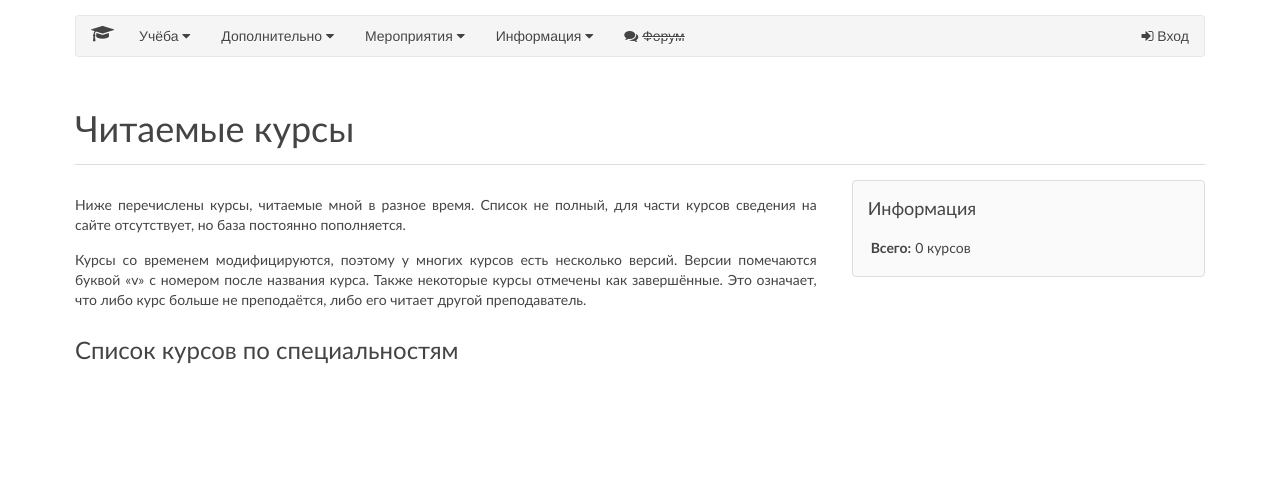
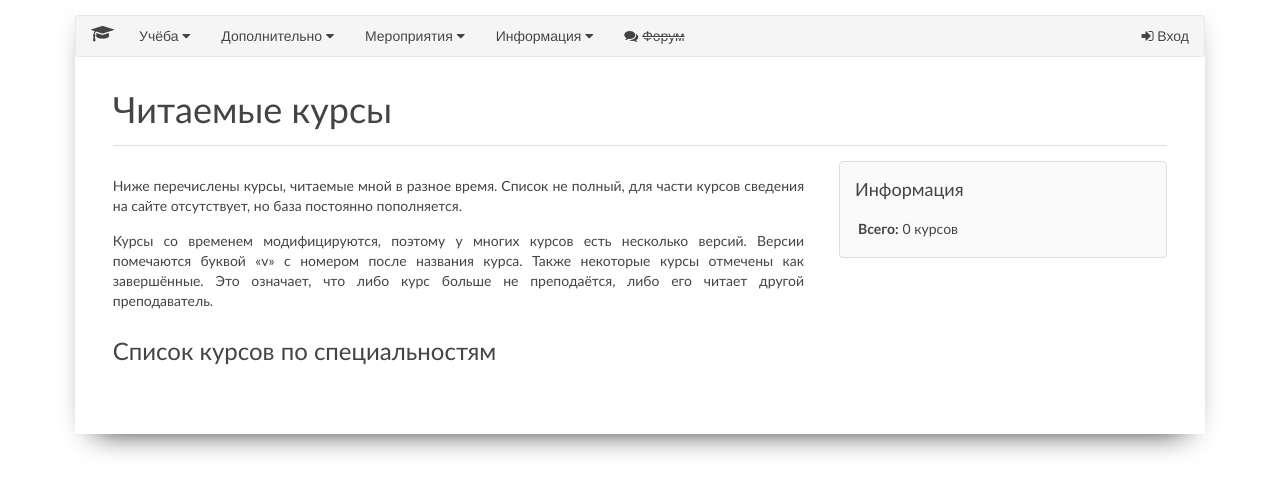
Before and after one commit to fromeflow/worksite, a Django app: template templates/courses/course_list.html in a window 1280 px wide. Shown: the top 493 px of the page. Run offline with Django 3.2, Linux system fonts and the light colour scheme; the template is opened without the code that fills it, so the values that code supplies are empty.

Commit message:
Добавлена тень вокруг блока content

```diff
--- a/templates/base.html
+++ b/templates/base.html
@@ -15,7 +15,6 @@
     </head>
 
     <body>
-
         <div class="uk-container uk-container-center uk-margin-top uk-margin-large-bottom">
             <nav class="uk-navbar uk-margin-large-bottom">
                 <a class="uk-navbar-brand uk-hidden-small" href="/"><i class="uk-icon-justify uk-icon-graduation-cap"></i></a>
@@ -106,6 +105,7 @@
                 <div class="uk-navbar-brand uk-navbar-center uk-visible-small"><i class="uk-icon-justify uk-icon-graduation-cap"></i></div>
             </nav>
 
+            <div style="box-shadow: 0px 4mm 8mm -5mm #000000; padding:25mm 10mm 10mm 10mm; margin: -30mm 0 0 0;">
             {% block content %}
             <h1>{% block content_head %}{% endblock %}</h1>
             <hr>
@@ -118,6 +118,7 @@
                 </div>
             </div>
             {% endblock %}
+            </div>
 
         </div>
 
```
